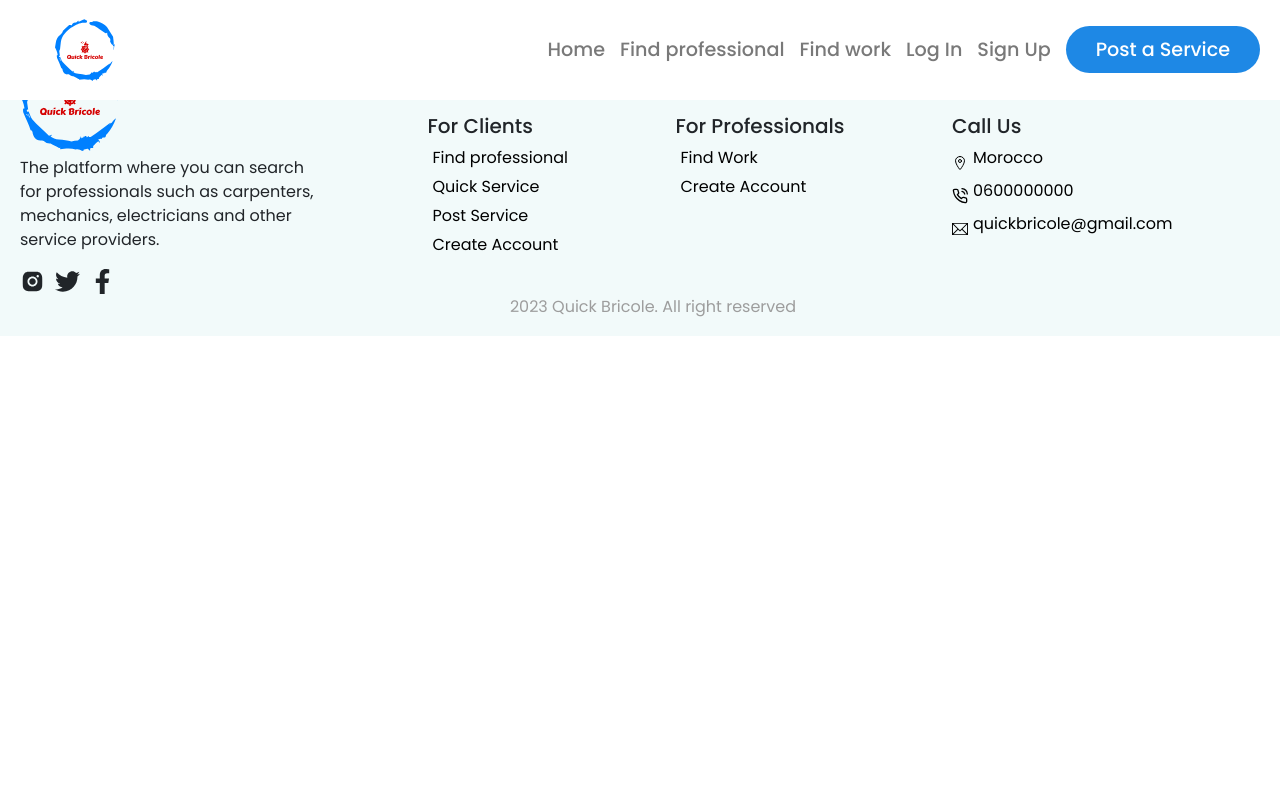
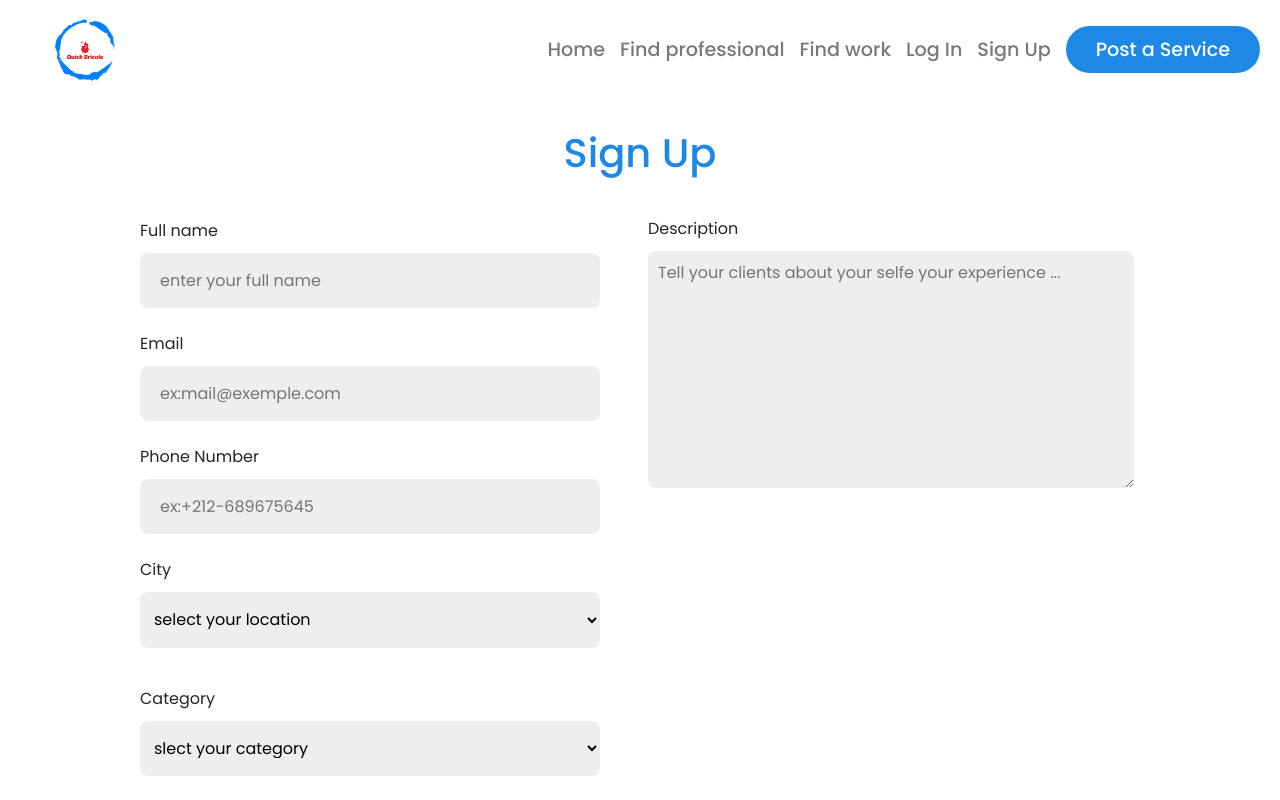
Before and after one commit to muhammed77ar/QuickBricole_Project, a React (Create React App) app: page /bricoleursignUp in a window 1280 px wide. Shown: the top 800 px of the page. Built offline with nearby package versions, Linux system fonts and the light colour scheme; some icons are missing; a web font is replaced by a local one.

Commit message:
add sign up hadyman

```diff
--- a/src/App.css
+++ b/src/App.css
@@ -37,3 +37,7 @@
     transform: rotate(360deg);
   }
 }
+
+html {
+  scroll-behavior: smooth;
+}
--- a/src/pages/bricoleurSignUp.jsx
+++ b/src/pages/bricoleurSignUp.jsx
@@ -1,5 +1,60 @@
+import { Link } from 'react-router-dom';
+import { StyledSignUp, StyledFormGroup, StyledFiled, StyledInput, Textarea, StyledTitle, SubmitGroup, StyledButton, StyledSelect } from './../styledComponent/styledSignUp';
+
 export default function BricoleurSignUp() {
   return (
-    <div>BricoleurSignUp</div>
+    <form action="">
+    <StyledSignUp>
+
+     <StyledTitle>
+      Sign Up
+     </StyledTitle>
+
+      <StyledFormGroup width='100%' className="flex">
+        <div className='info'>
+
+        <StyledFiled width='100%'>
+          <label htmlFor="name">Full name</label>
+          <StyledInput type='text' placeholder='enter your full name' />
+        </StyledFiled>
+        <StyledFiled width='100%'>
+          <label htmlFor="email">Email</label>
+          <StyledInput type='email' placeholder="ex:mail@exemple.com" />
+        </StyledFiled>
+        <StyledFiled width='100%'>
+          <label htmlFor="phone">Phone Number</label>
+          <StyledInput type='text' placeholder="ex:+212-689675645" />
+        </StyledFiled>
+        <StyledFiled width='100%'>
+          <label htmlFor="city">City</label>
+          <StyledSelect type='text' placeholder='enter your full name' >
+            <option value="">select your location</option>
+          </StyledSelect>
+        </StyledFiled>
+        <StyledFiled width='100%'>
+          <label htmlFor="categ">Category</label>
+          <StyledSelect type='text' placeholder='enter your full name' >
+            <option value="">slect your category</option>
+          </StyledSelect>
+        </StyledFiled>
+        <StyledFiled width='100%'>
+          <label htmlFor="price">price</label>
+          <StyledInput type='number' placeholder='the price you work with' />
+        </StyledFiled>
+        </div>
+
+      <div className='desc'>
+        <label htmlFor="description">Description</label>
+      <Textarea id='description' placeholder='Tell your clients about your selfe your experience ... ' />
+      </div>
+      </StyledFormGroup>
+      <SubmitGroup>
+        <StyledButton type='submit'>
+          Submit
+        </StyledButton>
+        <p>I have account <Link to={'/login'}>Login</Link></p>
+      </SubmitGroup>
+    </StyledSignUp>
+    </form>
   )
 }
--- a/src/styledComponent/styledSignUp.js
+++ b/src/styledComponent/styledSignUp.js
@@ -7,6 +7,19 @@ min-height: 100vh;
 align-items: center;
 margin: 10px 0px;
 padding-top: 89px ;
+& .flex {
+  display: grid;
+  grid-template-columns: 50% 50%;
+  width: 100%;
+  padding: 10px 100px ;
+  align-items: center;
+  gap: 8px;
+  @media screen and (max-width:900px) {
+    padding:  0px;
+    margin-bottom: 9px;
+    grid-template-columns: 100%;
+  }
+}
 
 `
 export const StyledFiled = styled.div`
@@ -14,8 +27,8 @@ display: flex;
 justify-content: center;
 flex-direction: column;
 gap: 10px 0px;
- margin: auto;
- width: 50%;
+ margin: 2px auto;
+ width: ${({width})=>width||'50%'};
 padding:0px 20px  ;
 @media screen and (max-width:860px) {
   width: 90%;
@@ -30,9 +43,27 @@ justify-content: space-between;
 align-items: flex-start;
 padding: 20px 0px;
 flex-shrink: 0;
-gap: 20px;
+gap: 10px;
 max-width: ${({width})=>width};
-
+.desc {
+  max-height: 100%;
+  min-height: 100%;
+  display: flex;
+  flex-direction: column;
+  justify-content: start;
+  @media screen and (max-width:900px) {
+    margin: 10px 20px;
+   }
+}
+.info {
+  margin: 0px 20px;
+  display: flex;
+  flex-direction: column;
+  gap: 20px;
+   @media screen and (max-width:900px) {
+    margin-bottom: 10px;
+   }
+}
 `
 
 export const StyledInput = styled.input`
@@ -42,6 +73,10 @@ export const StyledInput = styled.input`
  height: 53px;
  border-radius: 8.078px;
 background: #EEE;
+width: ${({width})=>width};
+&:focus{
+  outline: 2px solid black;
+}
 `
 export const StyledTitle = styled(Title)`
 text-align:center;`
@@ -153,3 +188,21 @@ background-color: #EEEEEE;
       color: #EEEEEE;
     }
 `
+export const Textarea = styled.textarea`
+
+    width: 90%;
+    min-height: 237px;
+    max-height: 237px;
+    background-color: #eeeeee;
+    border-radius: 8.08px;
+    border: none;
+    padding: 10px;
+    margin: 10px 0px;
+    @media screen and (max-width: 590px) {
+        width: 400px;
+    }
+    @media screen and (max-width: 450px) {
+        width: 100%;
+    }
+
+`
```
